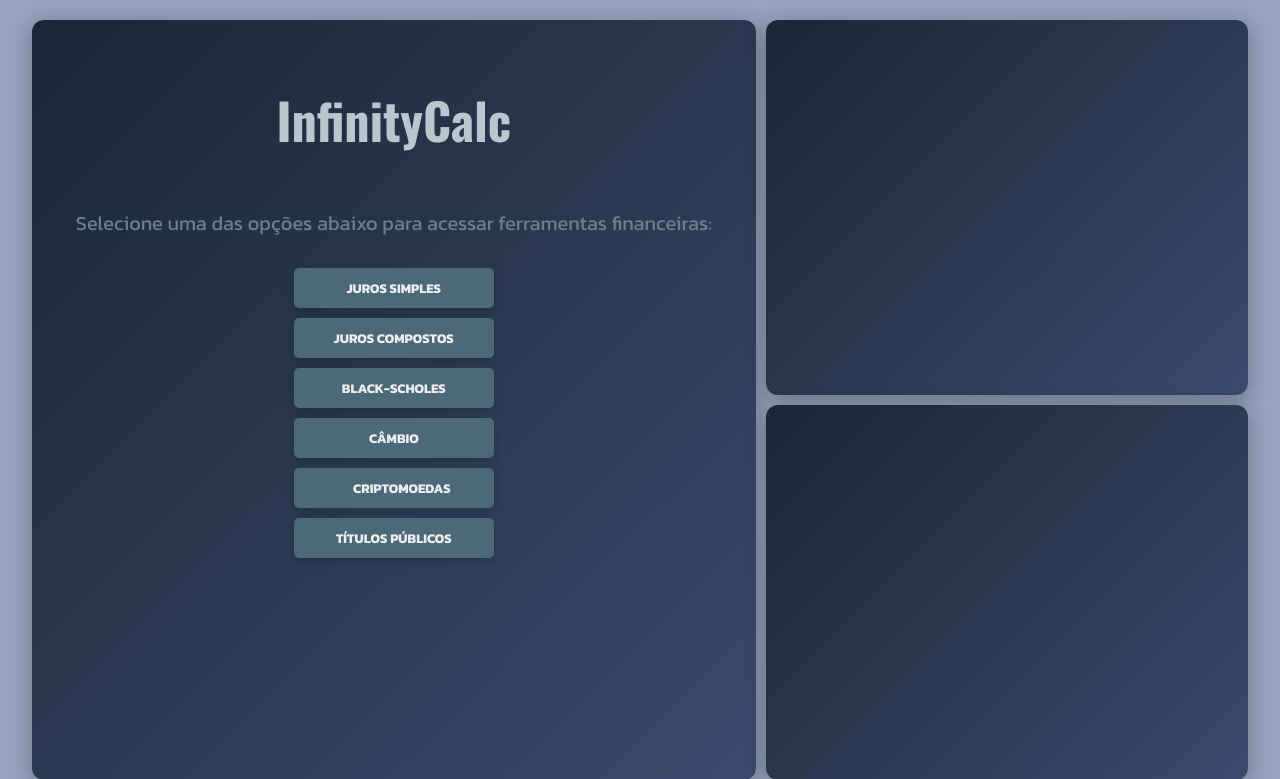
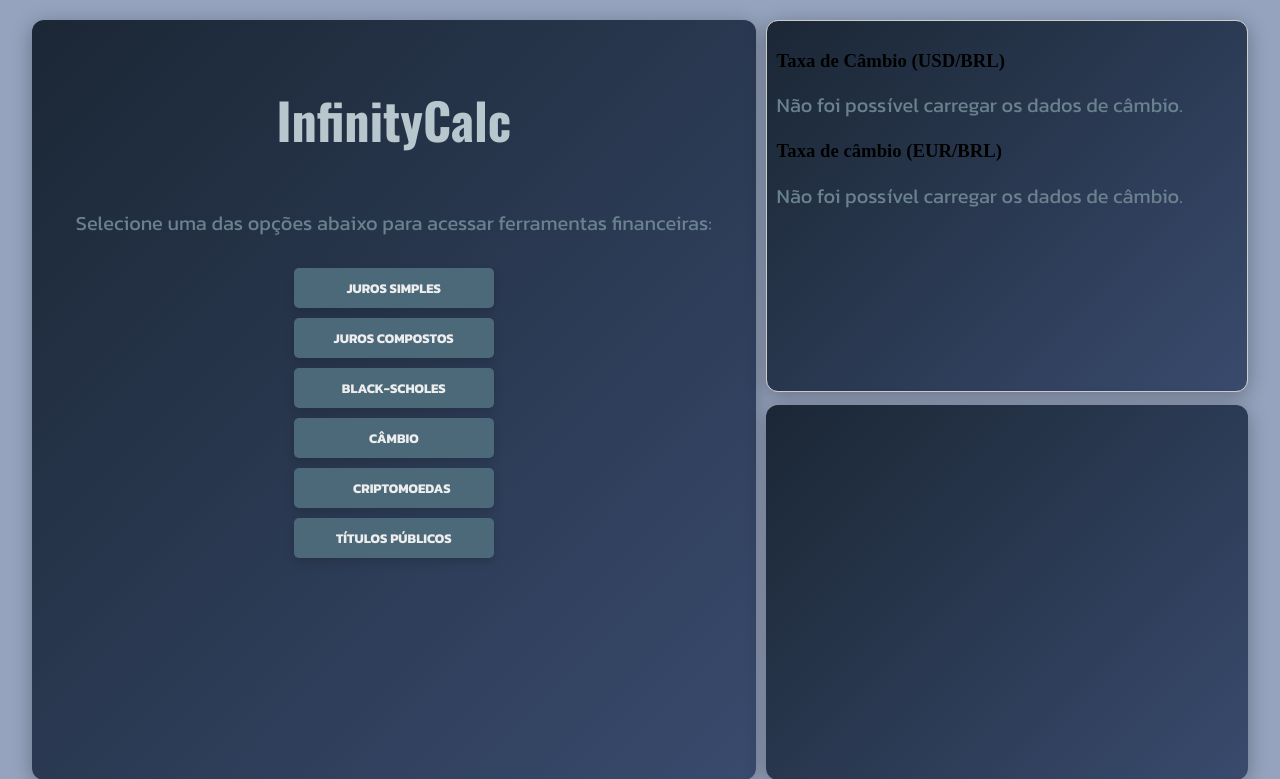
Before and after one commit to GuilhermeZanzarine02/InfinityCalc, a Flask app: page / in a window 1280 px wide. Shown: the top 779 px of the page. Run offline with Flask 3, Linux system fonts and the light colour scheme; data that the repository does not hold is empty.

Commit message:
Getting and handling response from API exchange

```diff
--- a/main.py
+++ b/main.py
@@ -8,12 +8,26 @@ app = Flask(__name__)
 @app.route('/', methods=['GET', 'POST'])
 
 def index():
-    if request.method == 'POST':
+     #Busca dados de câmbio para USD-BRL
+     exchange_data = get_exchange_rate("USD-BRL")
+     exchange_rate = None
 
-        flash('Formulário enviado com sucesso!')
-        return render_template('Homepage/index.html')
+     if exchange_data:
+          key = "USDBRL"
+          if key in exchange_data:
+               exchange_rate = exchange_data[key]
 
-    return render_template('Homepage/index.html')
+     exchange_data_eur_brl = get_exchange_rate("EUR-BRL")
+     exchange_rate_eur_brl  =  None
+
+     if exchange_data_eur_brl:
+          key = "EURBRL"
+          if key in exchange_data_eur_brl:
+               exchange_rate_eur_brl = exchange_data_eur_brl[key]
+
+     return render_template('Homepage/index.html',
+                             exchange_rate=exchange_rate,
+                             exchange_rate_eur_brl = exchange_rate_eur_brl)
 
 
 # Rota para a página de juros simples (exemplo)
@@ -53,22 +67,10 @@ def black_scholes_page():
 
 
 # Rota para exibir os dados de câmbio
-@app.route('/exchangeRate/<moeda>', methods=['GET'])
+@app.route('/exchangeRate', methods=['GET'])
 
 def exchange_rate(moeda):
-    api_data = get_exchange_rate(moeda)
-
-    if api_data:
-        # As moedas são retornadas no formato "XXXYYY" (e.g., USD-BRL = USDBRL)
-        key = moeda.replace('-', '')
-        if key in api_data:
-            return render_template('exchangeRatePage.html', data=api_data[key])
-        else:
-            flash("Moeda não encontrada na API.", "error")
-    else:
-        flash("Erro ao carregar dados da API.", "error")
-
-    return render_template('exchangeRatePage.html', data=None)
+    pass
 
 if __name__ == '__main__':
     app.run(debug=True)
--- a/static/style.css
+++ b/static/style.css
@@ -86,14 +86,38 @@ p {
     outline-offset: 3px;
 }
 
-.top-right {
+.bottom-right {
     background: linear-gradient(135deg, #1B2735, #394A6D);
     box-shadow: 0px 4px 20px rgba(0, 0, 0, 0.3);
     border-radius: 12px;
 }
 
-.bottom-right {
+.top-right {
     background: linear-gradient(135deg, #1B2735, #394A6D);
     box-shadow: 0px 4px 20px rgba(0, 0, 0, 0.3);
     border-radius: 12px;
+    height: 350px;
+    overflow-y: auto;
+    border: 1px solid #ccc;
+    padding: 10px;
 }
+
+/* Estilizando a barra de rolagem */
+.top-right::-webkit-scrollbar {
+    width: 12px; /* Largura da barra de rolagem */
+}
+
+.top-right::-webkit-scrollbar-track {
+    background: transparent; /* Fundo da trilha da barra de rolagem */
+    border-radius: 12px; /* Arredonda a trilha da barra de rolagem */
+}
+
+.top-right::-webkit-scrollbar-thumb {
+    background: rgba(255, 255, 255, 0.7); /* Cor da "almofada" da barra */
+    border-radius: 12px; /* Arredonda a "almofada" da barra de rolagem */
+}
+
+/* Quando o mouse passa sobre a barra de rolagem */
+.top-right::-webkit-scrollbar-thumb:hover {
+    background: rgba(255, 255, 255, 1); /* Aumenta a opacidade quando hover */
+}
--- a/templates/Homepage/index.html
+++ b/templates/Homepage/index.html
@@ -34,7 +34,30 @@
             </a>
 
         </div>
-        <div class="top-right"></div>
+        <div class="top-right">
+            <h3>Taxa de Câmbio (USD/BRL)</h3>
+            {% if exchange_rate %}
+                <p><strong>Moeda:</strong> {{ exchange_rate.name }}</p>
+                <p><strong>Taxa Atual:</strong> {{ exchange_rate.bid }}</p>
+                <p><strong>Alta do Dia:</strong> {{ exchange_rate.high }}</p>
+                <p><strong>Baixa do Dia:</strong> {{ exchange_rate.low }}</p>
+                <p><strong>Última Atualização:</strong> {{ exchange_rate.create_date }}</p>
+            {% else %}
+                <p>Não foi possível carregar os dados de câmbio.</p>
+            {% endif %}
+
+            <h3>Taxa de câmbio (EUR/BRL)</h3>
+            {% if exchange_rate_eur_brl %}
+                <p><strong>Moeda:</strong> {{ exchange_rate_eur_brl.name }}</p>
+                <p><strong>Taxa Atual:</strong> {{ exchange_rate_eur_brl.bid }}</p>
+                <p><strong>Alta do Dia:</strong> {{ exchange_rate_eur_brl.high }}</p>
+                <p><strong>Baixa do Dia:</strong> {{ exchange_rate_eur_brl.low }}</p>
+                <p><strong>Última Atualização:</strong> {{ exchange_rate_eur_brl.create_date }}</p>
+            {% else %}
+                <p>Não foi possível carregar os dados de câmbio.</p>
+            {% endif %}
+
+        </div>
         <div class="bottom-right"></div>
     </div>
 </body>
--- a/templates/exchangeRate/exchangerate.py
+++ b/templates/exchangeRate/exchangerate.py
@@ -4,7 +4,7 @@ def get_exchange_rate(moeda):
     url = f"https://economia.awesomeapi.com.br/json/last/{moeda}"
     try:
         response = requests.get(url)
-        response.raise_for_status()  # Levanta um erro se o request falhar
+        response.raise_for_status() #Verifica se arequisição foi bem-sucedida
         return response.json()
     except requests.exceptions.RequestException as e:
         print(f"Erro ao acessar a API: {e}")
```
